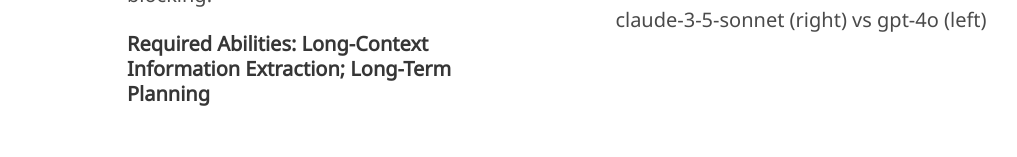
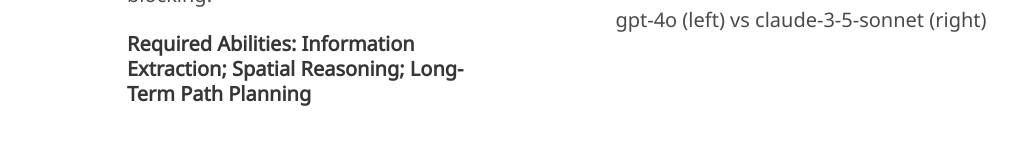
Before and after one commit to Linwenye/gamebot-page, a plain HTML site: page index.html in a window 1280 px wide. Shown: the part 2318-2475 px from the top of the page, without its empty margins (133-1150 px from the left). Drawn offline with nearby package versions, Linux system fonts and the light colour scheme; some icons are missing; a web font is replaced by a local one.

Commit message:
minor change

```diff
--- a/index.html
+++ b/index.html
@@ -182,7 +182,7 @@
                         highlights spatial reasoning and strategic blocking.
                     </h2>
                     <h2 class="subtitle is-5 mt-2">
-                        <strong>Required Abilities: Long-Context Information Extraction; Long-Term Planning</strong>
+                        <strong>Required Abilities: Information Extraction; Spatial Reasoning; Long-Term Path Planning</strong>
                     </h2>
                 </div>
                 <div class="column is-6 has-text-centered">
@@ -192,7 +192,7 @@
 
                     </video>
                     <h2 class="subtitle is-5 mt-1">
-                        claude-3-5-sonnet (right) vs gpt-4o (left)
+                        gpt-4o (left) vs claude-3-5-sonnet (right)
                     </h2>
                 </div>
 
```
